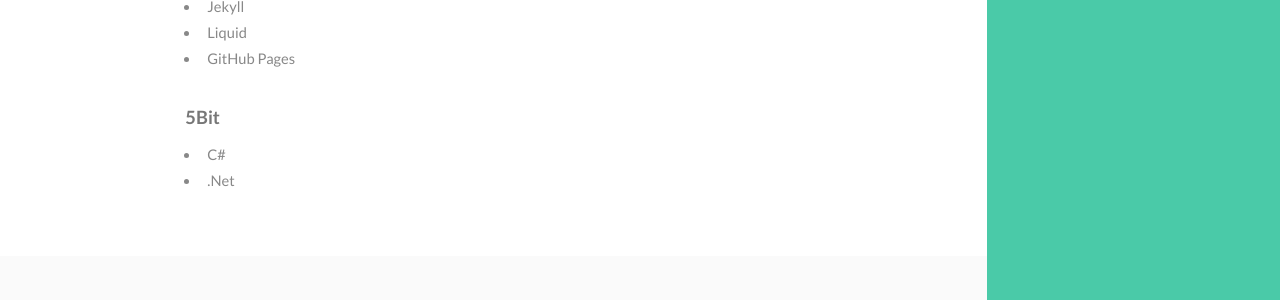
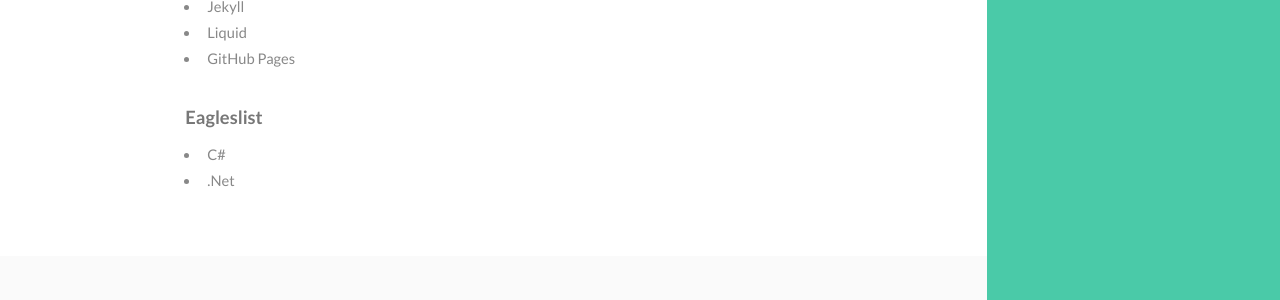
Before and after one commit to 5-Bit/5-bit.github.io, a Jekyll site: the page built from about.md, in a window 1280 px wide. Shown: the part 469-769 px from the top of the page. Built offline with Jekyll 4.4.1, drawn with Linux system fonts in a browser that asks for light colours.

Commit message:
fixed header title in about

```diff
--- a/about.md
+++ b/about.md
@@ -16,6 +16,6 @@
 - Liquid
 - GitHub Pages
 
-#### {{ site.title }}
+#### {{ site.project.title }}
 - C#
 - .Net
```
